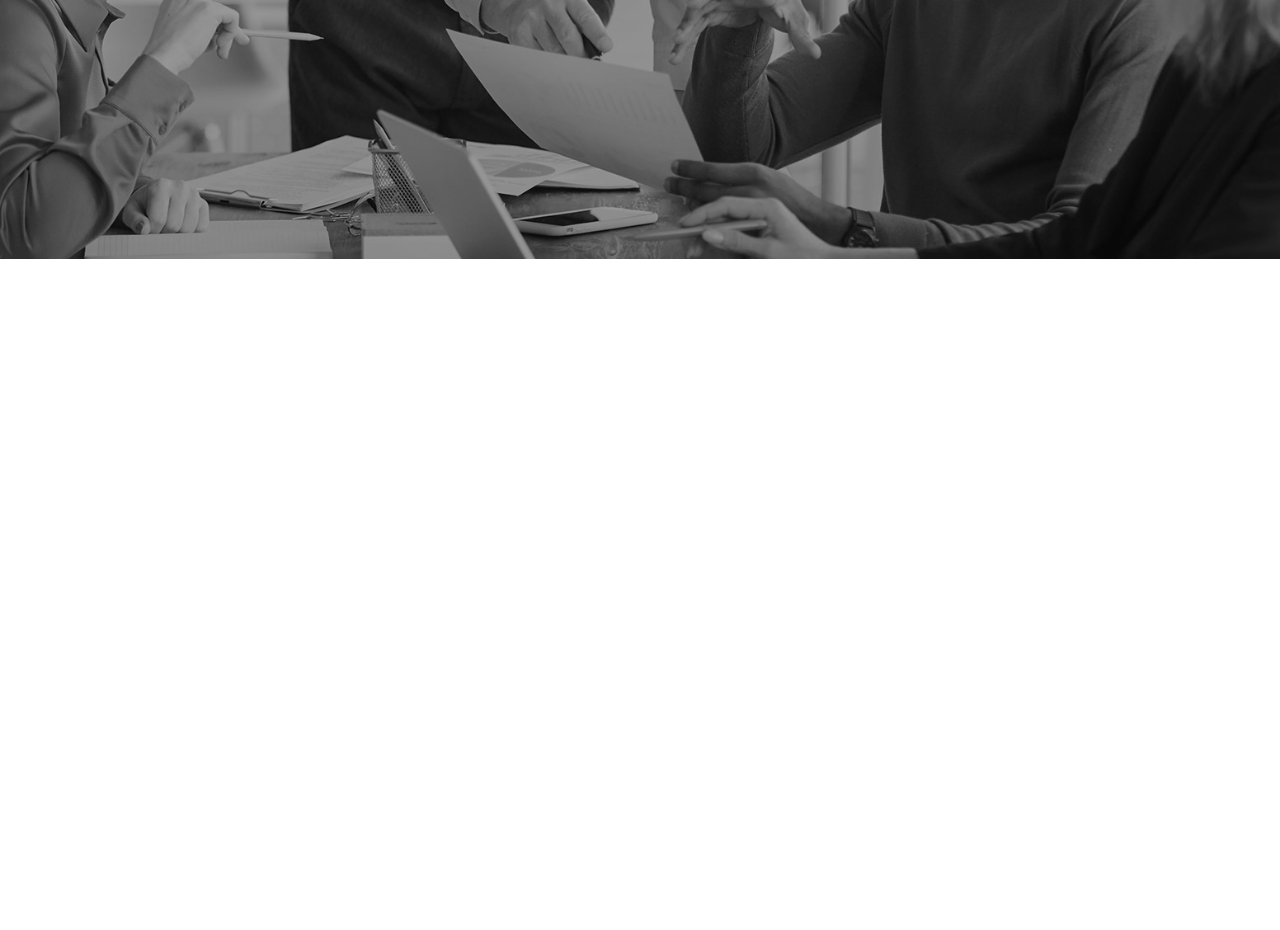
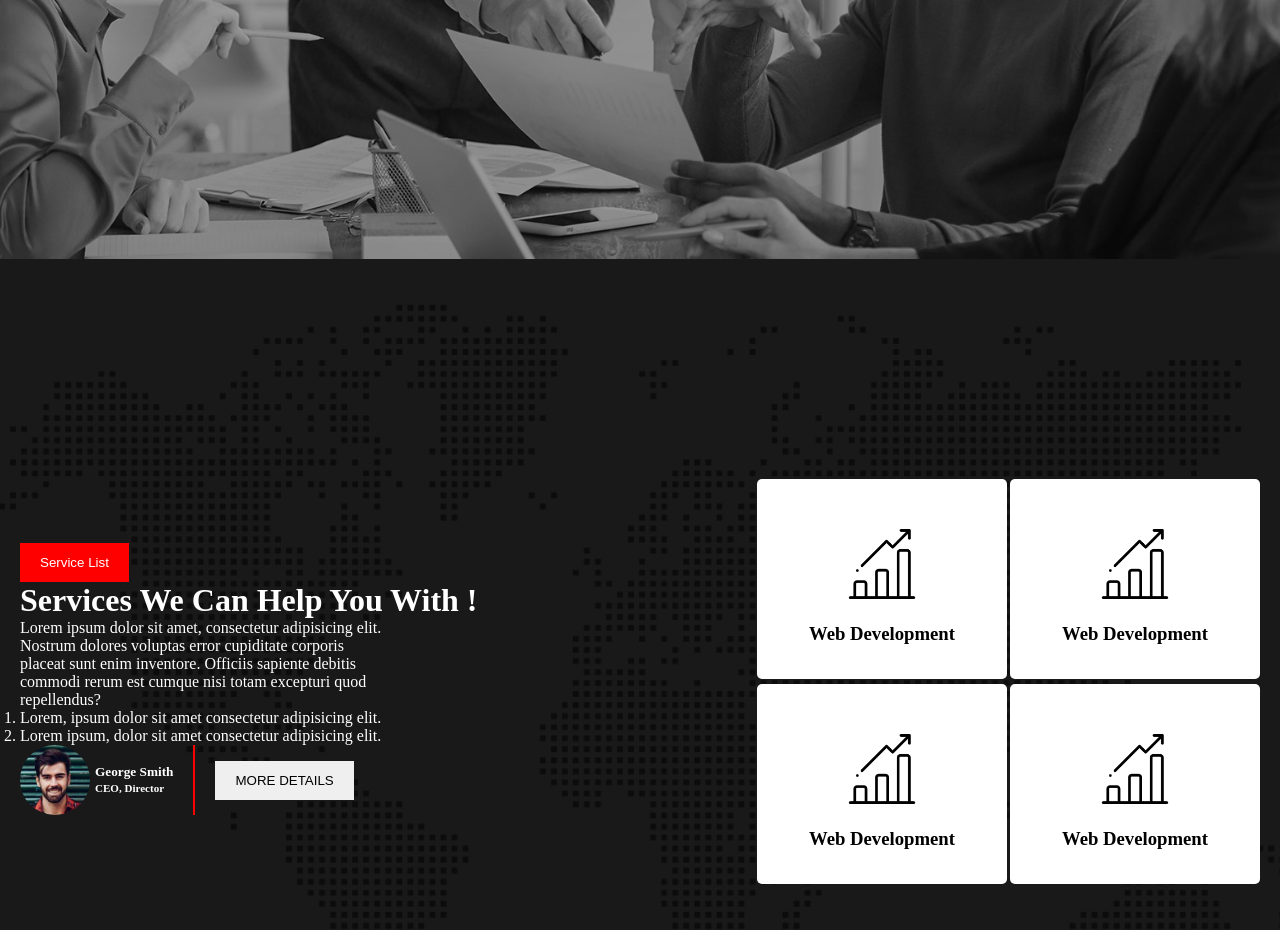
Before and after one commit to kushalkumarghosh/digital-agency, a plain HTML site: page index.html in a window 1280 px wide. Shown: the part 610-1540 px from the top of the page. Before the commit the page ends 869 px from the top, so only its background shows below. Drawn offline with Linux system fonts and the light colour scheme.

Commit message:
main section added

```diff
--- a/index.html
+++ b/index.html
@@ -24,7 +24,8 @@
         <div class="banner-container">
             <div class="banner-info">
                 <h1 class="title"><span class="primary">Digital</span> Agency You<br>Rely Upon !</h1>
-                <p class="description">Lorem, ipsum dolor sit amet consectetur adipisicing elit. Blanditiis quisquam voluptatum distinctio
+                <p class="description">Lorem, ipsum dolor sit amet consectetur adipisicing elit. Blanditiis quisquam
+                    voluptatum distinctio
                     eaque incidunt velit temporibus nemo reprehenderit necessitatibus iure sapiente ipsa rerum ipsum,
                     tempora inventore eum eius. Soluta dolores voluptatum eveniet ea harum officia sequi cumque fugit.
                     Nesciunt inventore cum eveniet. Obcaecati perferendis provident vel, alias ducimus nobis temporibus.
@@ -35,7 +36,55 @@
 
         </div>
     </header>
-    <main></main>
+    <main>
+        <div class="service-container">
+            <div class="left-side-container">
+                <button class="btn bg-primary">Service List</button>
+                <h1>Services We Can Help You With !</h1>
+                <p class="service-description">
+                    Lorem ipsum dolor sit amet, consectetur adipisicing elit. Nostrum dolores voluptas error cupiditate corporis placeat sunt enim inventore. Officiis sapiente debitis commodi rerum est cumque nisi totam excepturi quod repellendus?
+                </p>
+                <ol>
+                    <li>Lorem, ipsum dolor sit amet consectetur adipisicing elit.</li>
+                    <li>Lorem ipsum, dolor sit amet consectetur adipisicing elit.</li>
+                </ol>
+                <div class="author-container">
+                    <div class="profile-container">
+                        <img class="author-img" src="asset/image/author.jpg" alt="">
+                        <h5>George Smith <br>
+                            <small>CEO, Director</small>
+                        </h5>
+
+                    </div>
+                    <div class="author-button">
+                        <button class="btn">MORE DETAILS</button>
+                    </div>
+                </div>
+            </div>
+            <div class="right-side-container">
+                <div class="first-two-box">
+                    <div class="box">
+                        <img class="icon" src="asset/icons/bar-chart.png" alt="">
+                        <h3>Web Development</h3>
+                    </div>
+                    <div class="box">
+                        <img class="icon" src="asset/icons/bar-chart.png" alt="">
+                        <h3>Web Development</h3>
+                    </div>
+                </div>
+                <div class="first-two-box">
+                    <div class="box">
+                        <img class="icon" src="asset/icons/bar-chart.png" alt="">
+                        <h3>Web Development</h3>
+                    </div>
+                    <div class="box">
+                        <img class="icon" src="asset/icons/bar-chart.png" alt="">
+                        <h3>Web Development</h3>
+                    </div>
+                </div>
+            </div>
+        </div>
+    </main>
     <footer></footer>
 </body>
 
--- a/style.css
+++ b/style.css
@@ -49,11 +49,66 @@
     margin: auto;
 
 }
-.btn{
+
+.btn {
     padding: 12px 20px;
     border: none;
 }
-.bg-primary{
+
+.bg-primary {
     background-color: red;
     color: white;
 }
+
+.service-container {
+    height: 100vh;
+    background-image: url('asset/image/footer-bg.png'),
+        linear-gradient(rgba(0, 0, 0, 0.9), rgba(0, 0, 0, 0.9));
+    background-blend-mode: overlay;
+    background-position: center;
+    background-repeat: no-repeat;
+    background-size: cover;
+    color: white;
+    display: flex;
+    align-items: center;
+    padding: 20px;
+}
+.icon{
+    width: 70px;
+    margin-bottom: 20px;
+}
+.box{
+    text-align: center;
+    width: 150px;
+    height: 100px;
+    padding: 50px;
+    background-color: white;
+    color: black;
+    border-radius: 5px;
+    /* box-shadow: 4px 4px 8px grey; */
+}
+.service-description{
+    width: 50%;
+}
+.first-two-box{
+    display: flex;
+    gap: 3px;
+    margin-top: 5px;
+}
+.author-img{
+    width: 70px;
+    height: 70px;
+    border-radius: 35px;
+}
+.author-container{
+    display: flex;
+    gap: 20px;
+    align-items: center;
+}
+.profile-container{
+    display: flex;
+    align-items: center;
+    gap: 5px;
+    border-right: 2px solid red;
+    padding-right: 20px;
+}
```
